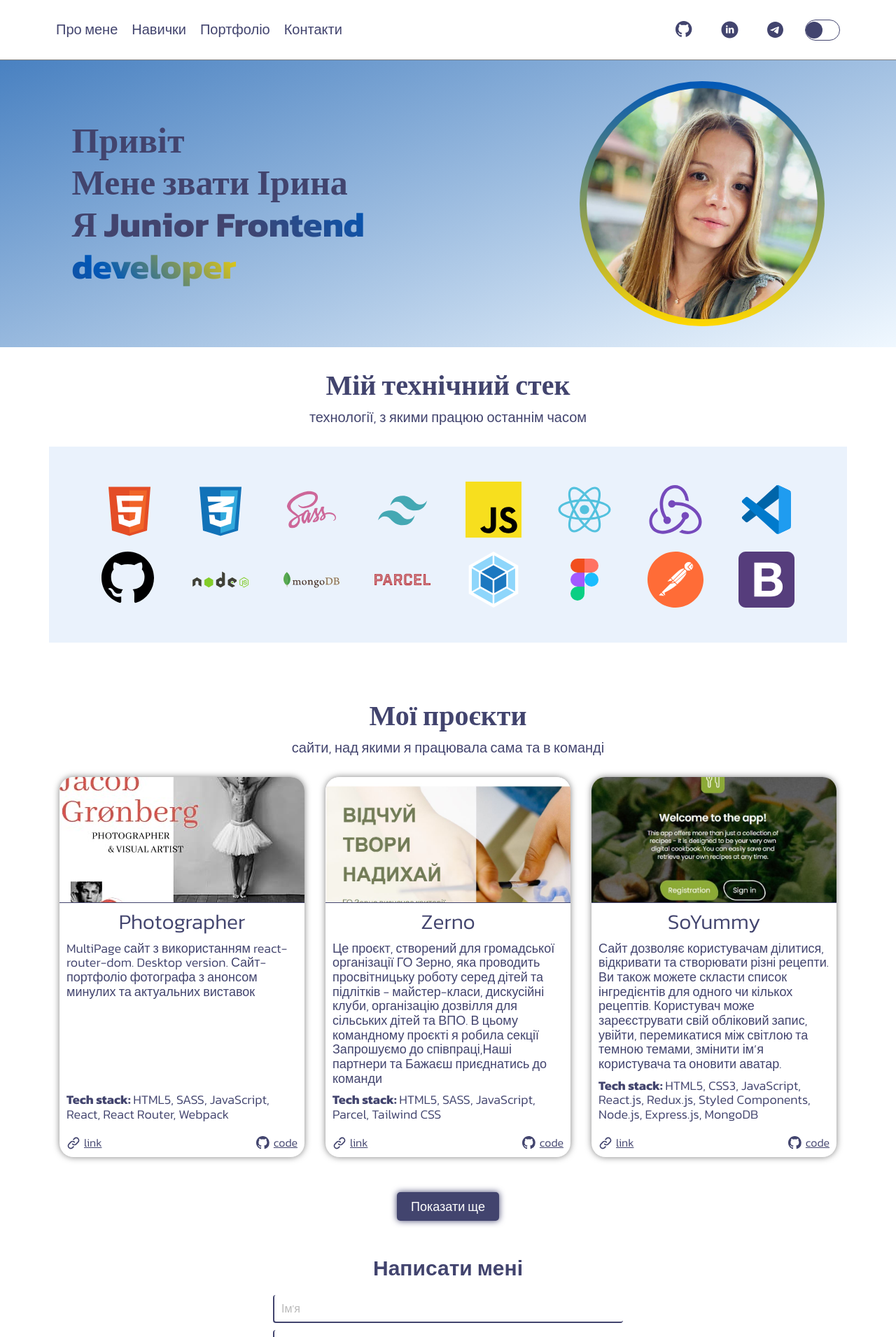
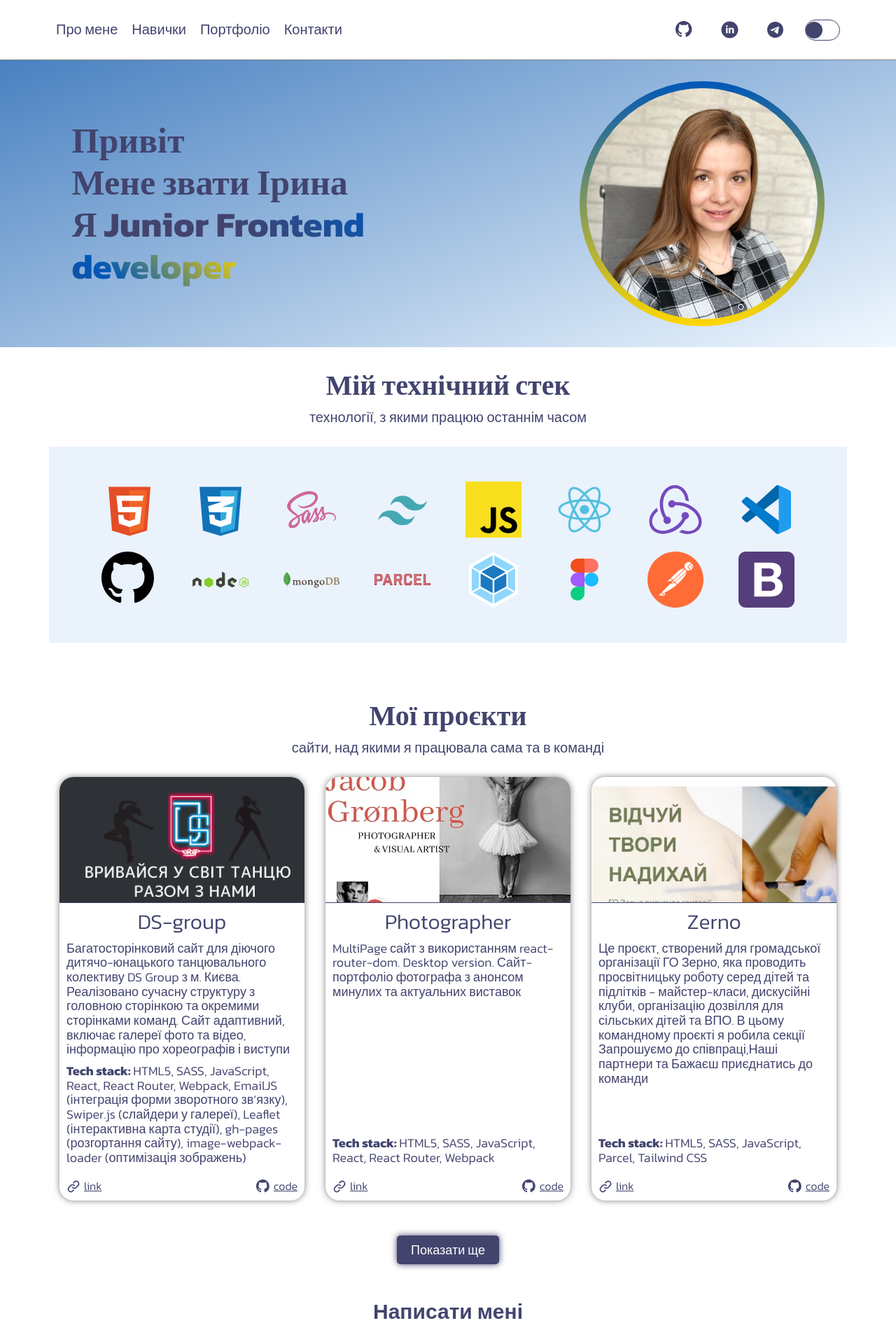
Before and after one commit to IamIrynaPopova/portfolio, a React app: page / in a window 1280 px wide. Shown: the top 1910 px of the page at 70% size. Built offline with nearby package versions, Linux system fonts and the light colour scheme.

Commit message:
added project

```diff
--- a/src/data/projects.json
+++ b/src/data/projects.json
@@ -1,4 +1,12 @@
 [
+  {
+    "photo": "./assets/dsgroup.png",
+    "name": "DS-group",
+    "text": "Багатосторінковий сайт для діючого дитячо-юнацького танцювального колективу DS Group з м. Києва. Реалізовано сучасну структуру з головною сторінкою та окремими сторінками команд. Сайт адаптивний, включає галереї фото та відео, інформацію про хореографів і виступи",
+    "stack": "HTML5, SASS, JavaScript, React, React Router, Webpack, EmailJS (інтеграція форми зворотного зв’язку), Swiper.js (слайдери у галереї), Leaflet (інтерактивна карта студії), gh-pages (розгортання сайту), image-webpack-loader (оптимізація зображень)",
+    "link": "https://dsgroup.com.ua/",
+    "code": "https://github.com/IamIrynaPopova/ds-group"
+  },
   {
     "photo": "./assets/photographer.jpg",
     "name": "Photographer",
--- a/src/styles/hero.scss
+++ b/src/styles/hero.scss
@@ -54,7 +54,7 @@
   content: " ";
   position: absolute;
   border-radius: 50%;
-  background-image: url(../assets/human.jpg);
+  background-image: url(../assets/hero.jpg);
   background-size: cover;
   width: 210px;
   height: 210px;
```
Also changed, not shown: src/assets/dsgroup.png (added), src/assets/hero.jpg (added).
